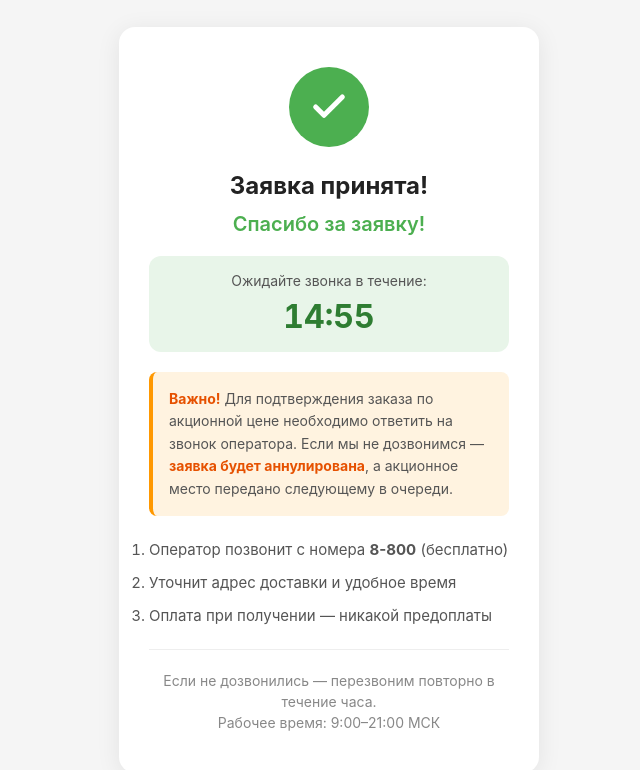
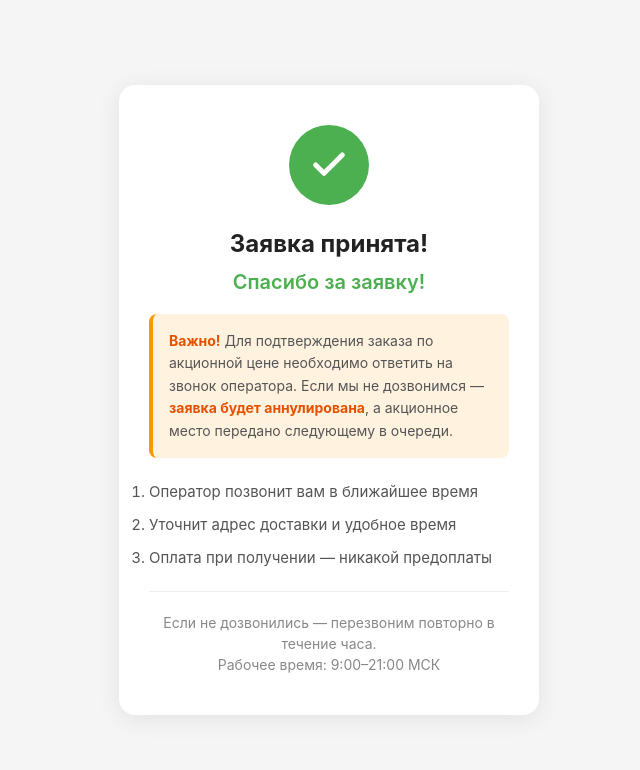
Before and after one commit to mednewsinfo/medical-journal-article, a plain HTML site: page thanks.html in a window 1280 px wide. Shown: the whole page, without its empty margins (311-951 px from the left). Drawn offline with Linux system fonts and the light colour scheme.

Commit message:
Remove timer and 8-800 from thanks page

```diff
--- a/thanks.html
+++ b/thanks.html
@@ -80,14 +80,6 @@
       line-height: 1.8;
     }
     .steps li { margin-bottom: 6px; }
-    .timer-block {
-      background: #E8F5E9;
-      border-radius: 12px;
-      padding: 16px;
-      margin: 20px 0;
-    }
-    .timer-block .label { font-size: 14px; color: #555; margin-bottom: 8px; }
-    .timer-block .timer { font-size: 32px; font-weight: 700; color: #2E7D32; font-variant-numeric: tabular-nums; }
   </style>
 </head>
 <body>
@@ -100,18 +92,13 @@
     <h1>Заявка принята!</h1>
     <div class="name" id="userName"></div>
 
-    <div class="timer-block">
-      <div class="label">Ожидайте звонка в течение:</div>
-      <div class="timer" id="callTimer">15:00</div>
-    </div>
-
     <div class="warning">
       <b>Важно!</b> Для подтверждения заказа по акционной цене необходимо ответить на звонок оператора.
       Если мы не дозвонимся — <b>заявка будет аннулирована</b>, а акционное место передано следующему в очереди.
     </div>
 
     <ol class="steps">
-      <li>Оператор позвонит с номера <b>8-800</b> (бесплатно)</li>
+      <li>Оператор позвонит вам в ближайшее время</li>
       <li>Уточнит адрес доставки и удобное время</li>
       <li>Оплата при получении — никакой предоплаты</li>
     </ol>
@@ -132,16 +119,6 @@
       el.textContent = 'Спасибо за заявку!';
     }
 
-    // Таймер 15 минут
-    var total = 15 * 60;
-    var timerEl = document.getElementById('callTimer');
-    var tick = setInterval(function() {
-      total--;
-      if (total <= 0) { clearInterval(tick); timerEl.textContent = 'Ожидайте звонка'; return; }
-      var m = Math.floor(total / 60);
-      var s = total % 60;
-      timerEl.textContent = (m < 10 ? '0' + m : m) + ':' + (s < 10 ? '0' + s : s);
-    }, 1000);
   </script>
 </body>
 </html>
```
